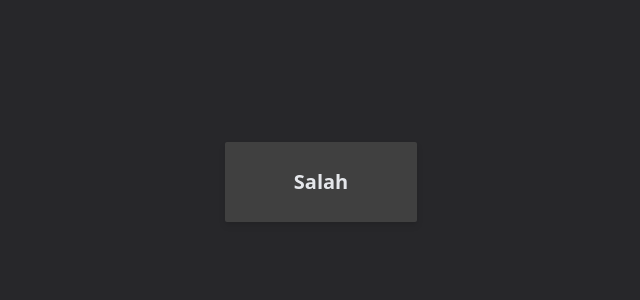
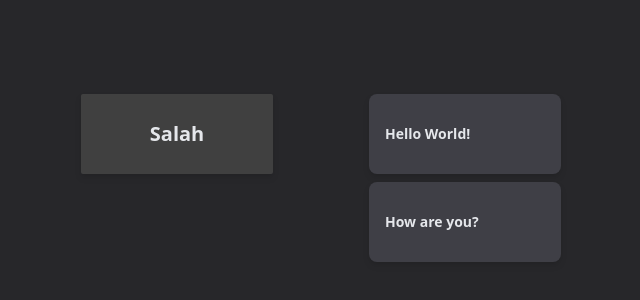
Before and after one commit to ahmeducf/user-notes-app, a React (Vite) app in the folder client/: page / in a window 1280 px wide. Shown: the part 218-518 px from the top of the page, without its empty margins (319-959 px from the left). Built offline with nearby package versions, Linux system fonts and the light colour scheme.

Commit message:
chore: Implement MessageDisplay component

```diff
--- /dev/null
+++ b/client/src/components/MessageDisplay.tsx
@@ -0,0 +1,15 @@
+import { Message } from '../types';
+
+interface Props {
+	message: Message;
+}
+
+function MessageDisplay({ message }: Props) {
+	return (
+		<div className="group mb-2 shrink-0 rounded-lg flex items-center drop-shadow-md bg-zinc-700 w-48 h-20 relative">
+			<p className="text-sm text-gray-200 font-bold px-4">{message.body}</p>
+		</div>
+	);
+}
+
+export default MessageDisplay;
--- a/client/src/components/UserDisplay.tsx
+++ b/client/src/components/UserDisplay.tsx
@@ -1,4 +1,5 @@
 import { User } from '../types';
+import MessageDisplay from './MessageDisplay';
 
 interface Props {
 	user: User;
@@ -10,6 +11,11 @@ function UserDisplay({ user }: Props) {
 			<div className="rounded-sm flex justify-center items-center drop-shadow-md bg-neutral-700 w-48 h-20">
 				<p className="text-xl text-gray-200 font-bold">{user.name}</p>
 			</div>
+			<div>
+				{user.messages.map((message) => (
+					<MessageDisplay key={message.id} message={message} />
+				))}
+			</div>
 		</div>
 	);
 }
```
